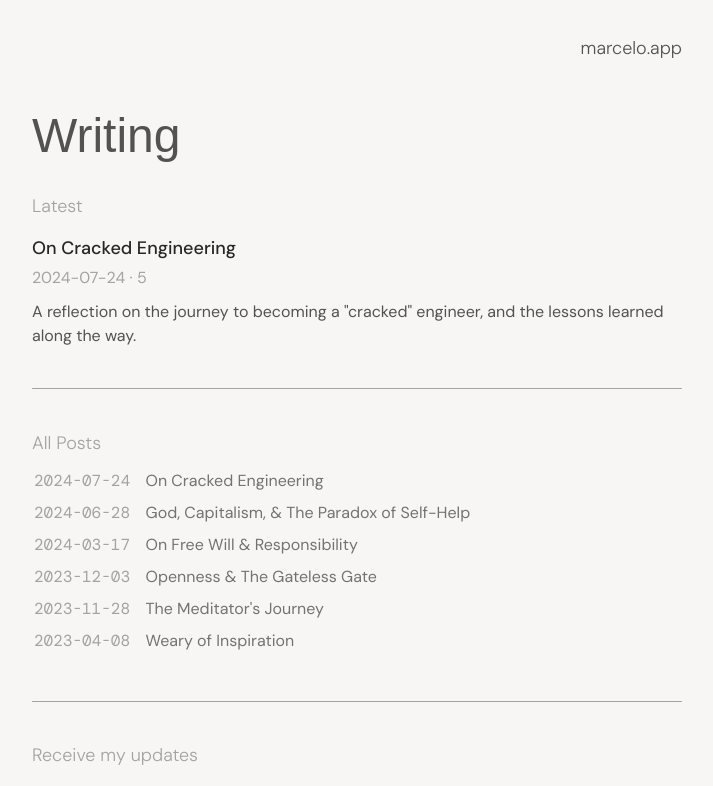
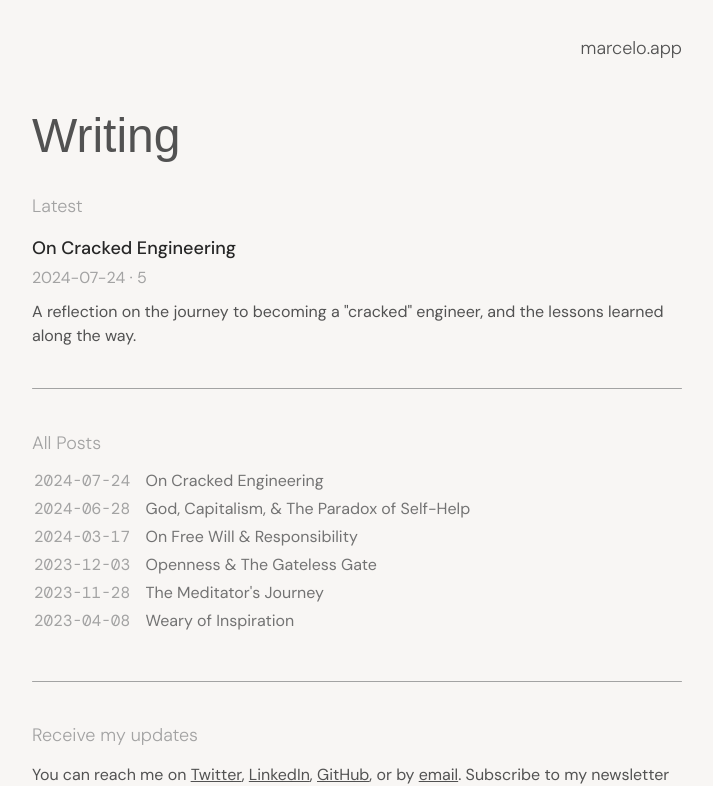
Before and after one commit to appcabinet/marcelo-app, a Next.js app: page /writing in a window 1280 px wide. Shown: the top 786 px of the page, without its empty margins (283-996 px from the left). Built offline with nearby package versions, Linux system fonts and the light colour scheme; a web font is replaced by a local one.

Commit message:
chore: design tweaks

```diff
--- a/src/app/w/[slug]/page.js
+++ b/src/app/w/[slug]/page.js
@@ -35,11 +35,11 @@ export default async function Page({ params }) {
             <nav className={"h-24 flex justify-between items-center content-center mb-4"}>
                 <Link href={"/writing"} className={"flex justify-start items-center group hover:text-orange-400"}>
                     <span
-                        className={"text-lg text-neutral-600 mt-[0.5px] font-light group-hover:underline"}>Writing</span>
+                        className={"text-lg text-neutral-500 mt-[0.5px] font-light group-hover:underline"}>Writing</span>
                 </Link>
                 <Link href={"/"} className={"flex justify-start items-center"}>
                     <span
-                        className={"text-lg text-neutral-600 mt-[0.5px] font-light hover:underline"}>
+                        className={"text-lg text-neutral-500 mt-[0.5px] font-light hover:underline"}>
                         marcelo.app
                     </span>
                 </Link>
--- a/src/components/custom/EmailSignUp.jsx
+++ b/src/components/custom/EmailSignUp.jsx
@@ -49,7 +49,7 @@ const EmailSignUp = () => {
                         type={"email"}
                         name={"user_email"}
                         placeholder={"Email"}
-                        className={"mr-2 w-[280px]"}
+                        className={"mr-2 w-[280px] text-neutral-800"}
                         value={email}
                         onChange={(e) => setEmail(e.target.value)}
                     />
--- a/src/components/custom/PostList.jsx
+++ b/src/components/custom/PostList.jsx
@@ -13,7 +13,7 @@ export default function PostList({ posts }) {
             <ul className={"w-full ml-0.5"}>
                 {posts.map(p => (
                     <li key={p.id}
-                        className={"w-full text-neutral-500 mb-1 md:mb-2 flex justify-start content-center"}>
+                        className={"w-full text-neutral-500 mb-1 md:mb-1 flex justify-start content-center"}>
                         <div className={"w-[125px] mr-2 hidden md:block"}>
                             <span className={`text-neutral-400 font-light ${dmMono.className}`}>{p.created}</span>
                         </div>
```
